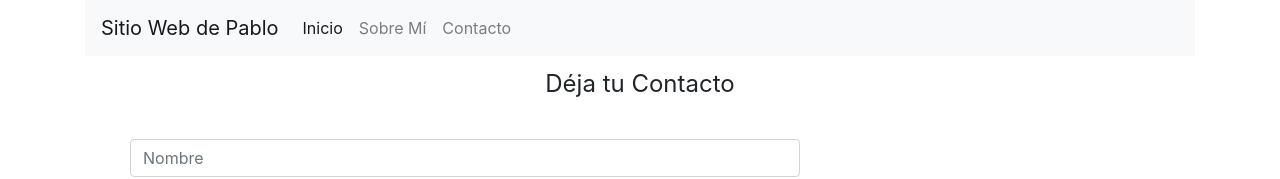
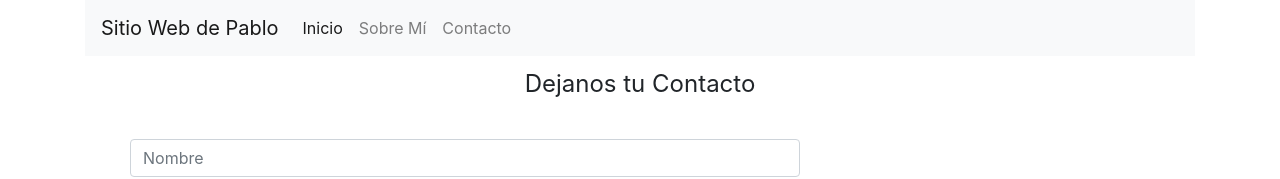
Before and after one commit to elpamorale1978/Trabajo-Individual-Git, a plain HTML site: page contacto.html in a window 1280 px wide. Shown: the top 179 px of the page. Drawn offline with nearby package versions, Linux system fonts and the light colour scheme.

Commit message:
Update contacto.html

```diff
--- a/contacto.html
+++ b/contacto.html
@@ -32,7 +32,7 @@
                         <div class="well well-sm" style="padding: 10px;">
                             <form class="form-horizontal" method="post">
                                 <fieldset style="padding: 5px; text-align: center;">
-                                    <legend class="text-center header">Déja tu Contacto</legend>
+                                    <legend class="text-center header">Dejanos tu Contacto</legend>
 
                                     <div class="form-group">
                                         <span class="col-md-1 col-md-offset-2 text-center"><i class="fa fa-user bigicon"></i></span>
```
